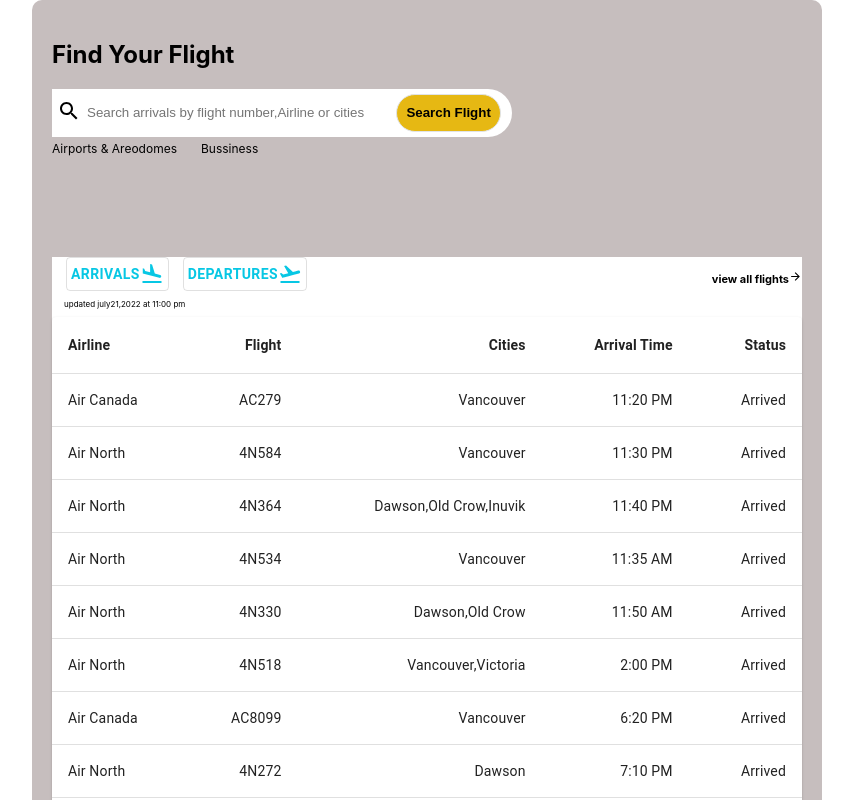
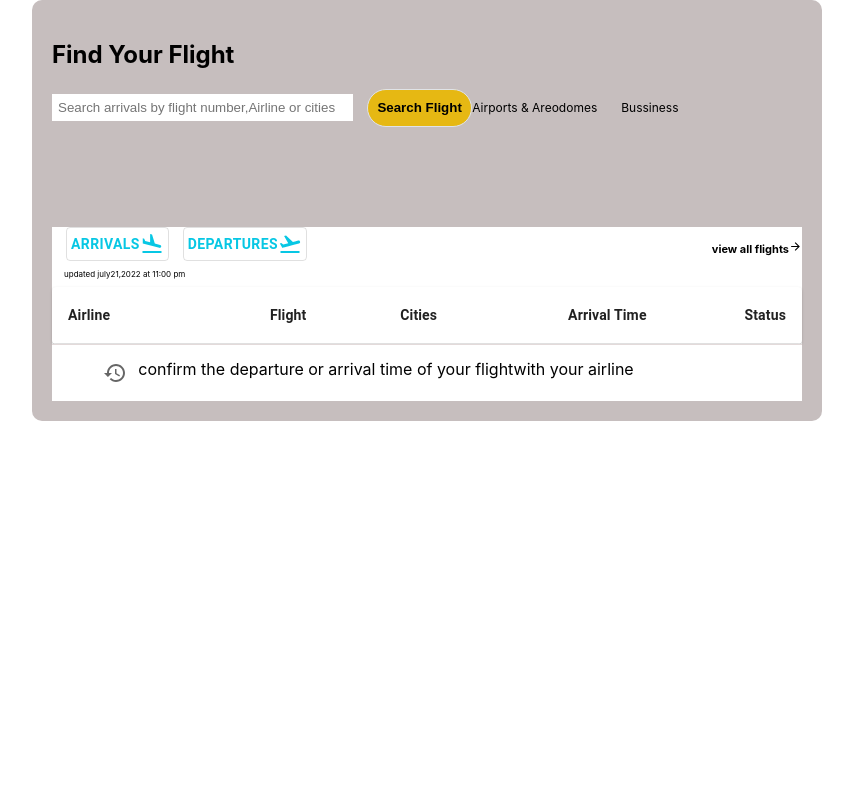
Before and after one commit to Neha2910-web/Flight-status-task, a React (Create React App) app: page / in a window 1280 px wide. Shown: the top 800 px of the page, without its empty margins (213-1066 px from the left). Built offline with nearby package versions, Linux system fonts and the light colour scheme.

Commit message:
initial commit

```diff
--- a/src/App.js
+++ b/src/App.js
@@ -1,10 +1,10 @@
 import React from 'react'
-import SearchPage from './Components/SearchPage/Searchpage'
+import SearchPage from './Components/SearchPage/index'
 
 const App = () => {
   return (
     <div>
-     <SearchPage/>
+   <SearchPage/>
     </div>
   )
 }
--- a/src/Components/Arrival/Arrival.js
+++ b/src/Components/Arrival/Arrival.js
@@ -7,18 +7,18 @@ import TableContainer from "@mui/material/TableContainer";
 import TableHead from "@mui/material/TableHead";
 import TableRow from "@mui/material/TableRow";
 import Paper from "@mui/material/Paper";
-import ArrivalData from "./ArrivalData.json";
+// import ArrivalData from "./ArrivalData.json";
 
 
 
 
-const ArrivalFligtsData = () => {
+const ArrivalFligtsData = ({data}) => {
 
 
-  const arrivalArr =
-    ArrivalData && ArrivalData.flights && ArrivalData.flights.Arrival
-      ? ArrivalData.flights.Arrival
-      : [];
+  // const arrivalArr =
+  //   ArrivalData && ArrivalData.flights && ArrivalData.flights.Arrival
+  //     ? ArrivalData.flights.Arrival
+  //     : [];
 
 
   return (<>
@@ -45,11 +45,11 @@ const ArrivalFligtsData = () => {
           </TableRow>
         </TableHead>
         <TableBody>
-          {arrivalArr.map((arrival) => {
+          {data.map((arrival,id) => {
 
             return (
               <TableRow
-              key={arrival.id}
+              key={id}
                 sx={{ "&:last-child td, &:last-child th": { border: 0 } }}
               >
                 <TableCell component="th" scope="row">
--- /dev/null
+++ b/src/Components/SearchButton/Searchbutton.js
@@ -0,0 +1,36 @@
+import React,{useState} from "react";
+import "./SearchButton.css";
+import SearchIcon from "@mui/icons-material/Search";
+
+const SearchButton = (props) => {
+  // const[searchTearm,setSearchTearm]=useState('');
+  // console.log(searchTearm);
+  const filterValueChangedHandle=(event)=>{
+props.filterValueSelected(event.target.value)
+  }
+
+
+
+  return (
+
+   <div className="button">
+     <SearchIcon style={{ paddingTop: 5 }}     />
+      <input
+        type="text"
+        placeholder="Search arrivals by flight number,Airline or cities"
+        style={{width: 289,
+                padding: 6,
+                border: "none"
+            }}
+    onChange= {filterValueChangedHandle}
+      />
+      <button className="searchbutton"   >
+        Search Flight
+      </button>
+    </div>
+
+   );
+          };
+
+
+export default SearchButton;
--- a/src/Components/SearchPage/Searchpage.js
+++ /dev/null
@@ -1,42 +0,0 @@
-import React,{useState} from "react";
-import "./SearchPage.css";
-import SearchIcon from "@mui/icons-material/Search";
-import ToogleButton from '../ToogleButton/ToogleButton';
-import Footer from '../Footer/Footer';
-const SearchPage = () => {
-  const[searchTearm,setSearchTearm]=useState('');
-  console.log(searchTearm);
-
-
-
-
-  return (
-  <div className="box">
-             <h2>Find Your Flight</h2>
-              <div className="button"  >
-      <SearchIcon style={{ paddingTop: 5 }}     />
-
-      <input
-        type="text"
-        placeholder="Search arrivals by flight number,Airline or cities"
-        style={{width: 289,
-                padding: 6,
-                border: "none"
-            }}
-       onChange={(event)=>{setSearchTearm(event.target.value)}}
-      />
-      <button className="searchbutton" >
-        Search Flight
-      </button>
-    </div>
-            <span style={{ marginRight: 24, fontSize: 12 }}>Airports & Areodomes</span>
-            <span style={{ fontSize: 12 }}>Bussiness</span>
-             <ToogleButton />
-        <Footer/>
-        </div>
-
-
-  );
-};
-
-export default SearchPage;
--- /dev/null
+++ b/src/Components/SearchPage/index.css
@@ -0,0 +1,8 @@
+.box {
+    border-radius: 10px;
+
+    background: #c6bebe;
+    padding: 20px;
+    margin: auto;
+   width: 750px;
+}
--- /dev/null
+++ b/src/Components/SearchPage/index.js
@@ -0,0 +1,82 @@
+import React, { useEffect, useState } from 'react'
+import './index.css'
+import ToogleButton from '../ToogleButton/ToogleButton';
+import Footer from '../Footer/Footer';
+import SearchButton from '../SearchButton/Searchbutton';
+import firstItem from '../Arrival/ArrivalData.json'
+const filterIt = (terms, arr) => {
+    const words = terms.match(/\w+|"[^"]+"/g);
+    words.push(terms);
+    return arr.filter((a) => {
+        const v = Object.values(a);
+        const f = JSON.stringify(v).toLowerCase();
+        return words.every((val) => f.includes(val));
+    });
+};
+const SearchPage = () => {
+    // const [filteredValue, setFilteredValue] = useState('')
+    const arrivalArr =
+        firstItem && firstItem.flights && firstItem.flights.Arrival
+            ? firstItem.flights.Arrival
+            : [];
+    const [firstDataItem, setFirstDataItem] = useState([])
+    const [newValue, setNewValue] = useState([])
+    // console.log(...firstItem.flights.Arrival)
+    useEffect(() => {
+        const newItem = [...firstItem.flights.Arrival]
+        setFirstDataItem(newItem)
+        // console.log(newItem)
+    }, [])
+
+    const filterFunction = () => {
+        const searchWord = document.getElementById('searchTxt').value
+        if (searchWord) {
+            const update = filterIt(searchWord, firstDataItem)
+        } else {
+            setNewValue([...firstDataItem])
+        }
+    }
+    // const filteredFlightList = (arrivalArr.filter((item) => {
+    //     // console.log("1",item.Flight.toLowerCase().includes(filteredValue));
+    //     return (item.Flight.toLowerCase().includes(filteredValue))
+    // }))
+
+    // const filterValueChangedHandle=(event)=>{
+    //     onFilterValueSelected(event.target.value)
+    //       }
+
+
+    // const onFilterValueSelected = (filterValue) => {
+    //     console.log(filterValue);
+    //     setFilteredValue(filterValue)
+    // }
+    console.log(newValue)
+    return (
+
+        <div className="box">
+            <h2>Find Your Flight</h2>
+            <input
+                type="text"
+                placeholder="Search arrivals by flight number,Airline or cities"
+                style={{
+                    width: 289,
+                    padding: 6,
+                    border: "none"
+                }}
+                id=" searchTxt"
+            // onChange={filterValueChangedHandle}
+            />
+            <button className="searchbutton" onClick={filterFunction}  >
+                Search Flight
+            </button>
+            {/* <SearchButton filterValueSelected={onFilterValueSelected}></SearchButton> */}
+            <span style={{ marginRight: 24, fontSize: 12 }}>Airports & Areodomes</span>
+            <span style={{ fontSize: 12 }}>Bussiness</span>
+            <ToogleButton data={newValue}/>
+            <Footer />
+        </div>
+
+    )
+}
+
+export default SearchPage
--- a/src/Components/ToogleButton/ToogleButton.js
+++ b/src/Components/ToogleButton/ToogleButton.js
@@ -5,9 +5,8 @@ import Departure from "../Departures/Departure";
 import FlightLandIcon from "@mui/icons-material/FlightLand";
 import FlightTakeoffIcon from "@mui/icons-material/FlightTakeoff";
 import ArrowForwardIcon from "@mui/icons-material/ArrowForward";
-const ToogleButton = () => {
+const ToogleButton = ({data}) => {
   const [show, setShow] = useState(true);
-
   return (
     <div style={{ marginTop: 100, background: "white" }}>
       <ToggleButton
@@ -46,7 +45,7 @@ const ToogleButton = () => {
       </span>
       <p style={{fontSize:8,marginLeft:12}}>updated july21,2022 at 11:00 pm </p>
 
-      {show ? <ArrivalFligtsData /> : <Departure />}
+      {show ? <ArrivalFligtsData data={data}/> : <Departure />}
     </div>
   );
 };
```
Also changed, not shown: src/Components/SearchButton/SearchButton.css (renamed from src/Components/SearchPage/SearchPage.css).
